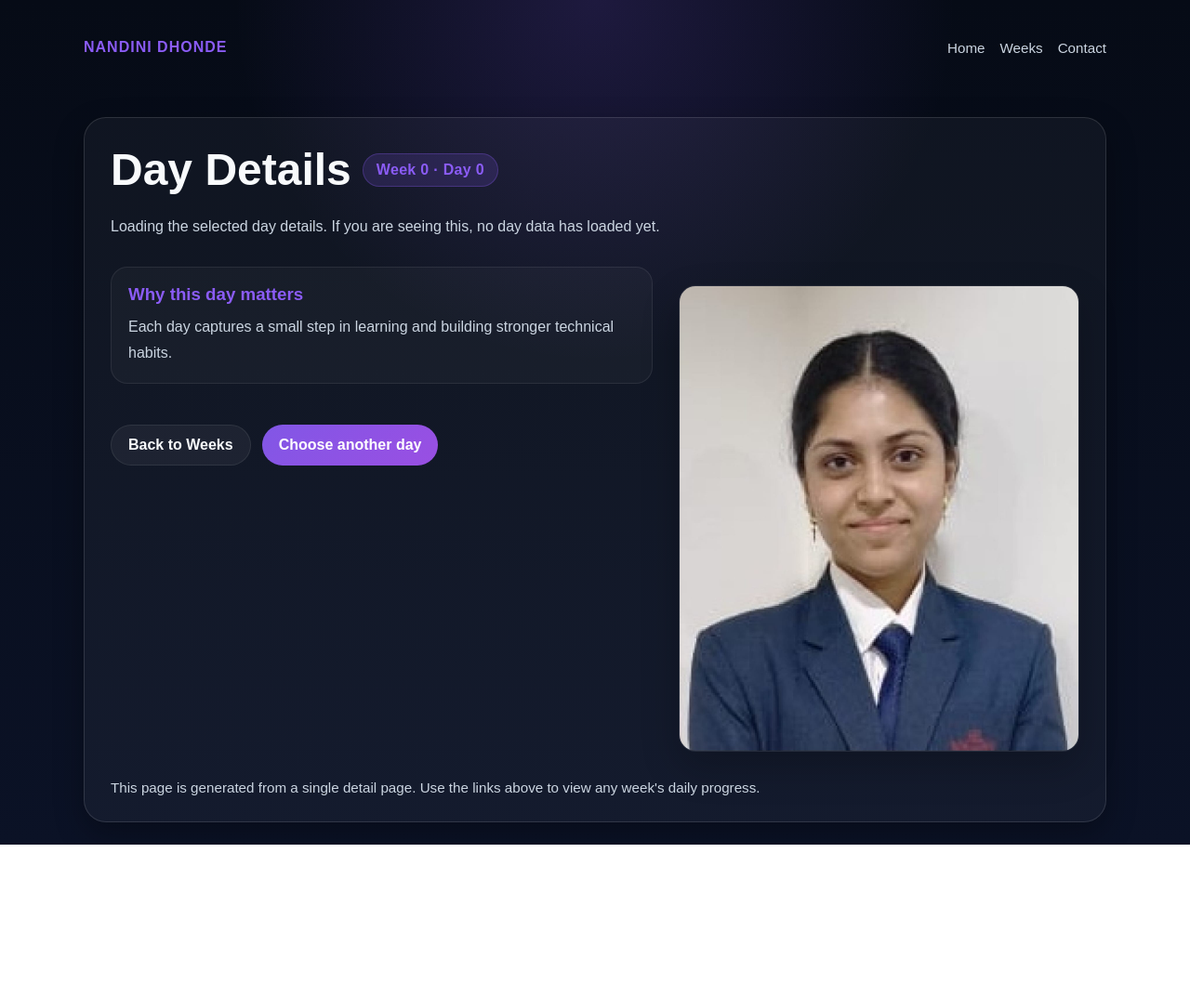
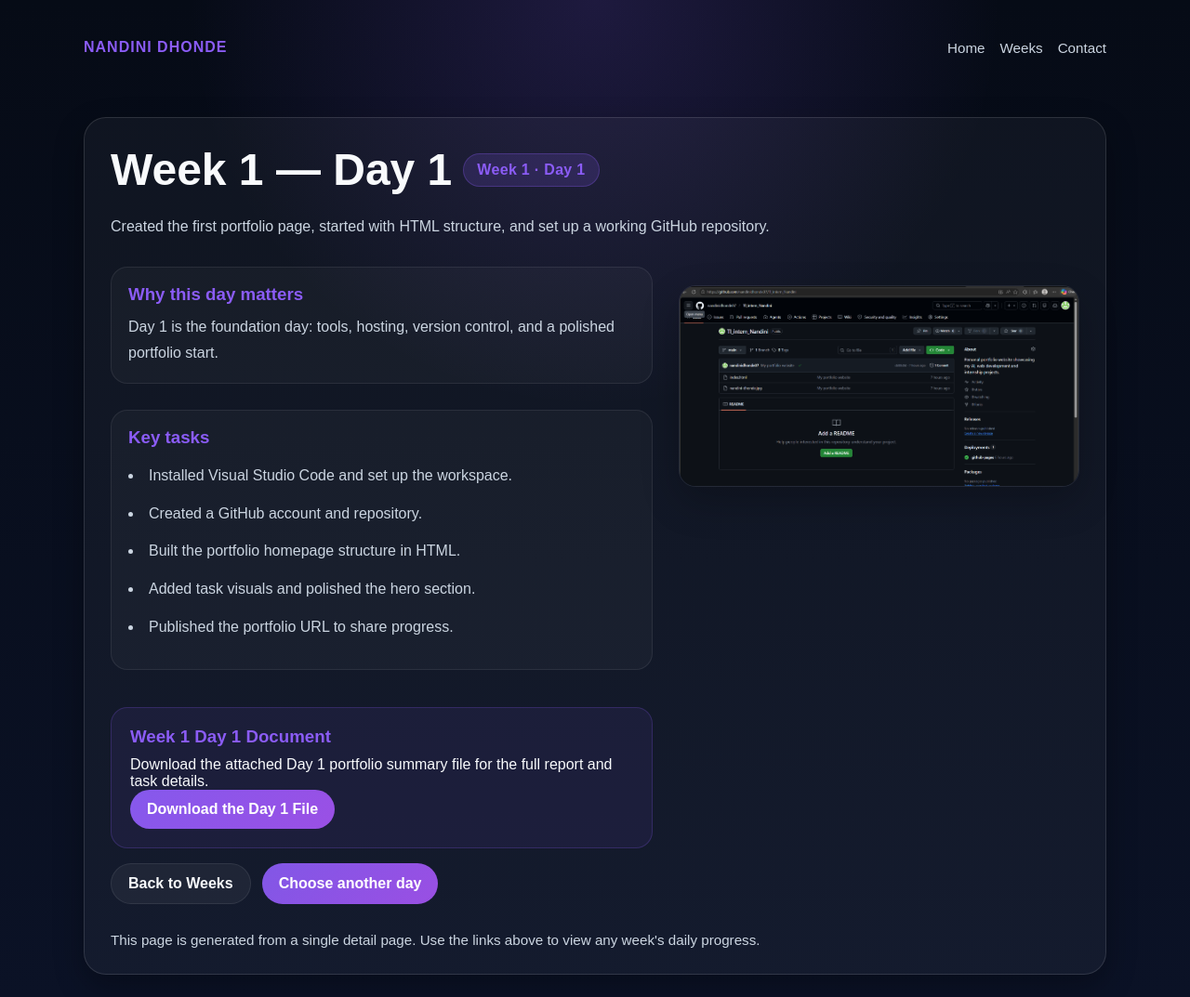
Before and after one commit to nandinidhonde07/Tl_intern_Nandini, a plain HTML site: page day.html in a window 1280 px wide. Shown: the whole page at 93% size. Before the commit the page ends 909 px from the top, so only its background shows below. Drawn offline with Linux system fonts and the light colour scheme.

Commit message:
final update

```diff
--- a/day.html
+++ b/day.html
@@ -41,6 +41,10 @@
     .info-box { background: rgba(255,255,255,0.03); border:1px solid rgba(255,255,255,0.08); border-radius: 18px; padding: 18px; }
     .info-box h3 { color: var(--accent); margin-bottom: 10px; }
     .info-box p { color: var(--muted); line-height:1.75; }
+    .download-card { background: rgba(139,92,246,0.08); border:1px solid rgba(139,92,246,0.22); border-radius: 18px; padding: 20px; margin-top: 20px; }
+    .download-card h3 { color: var(--accent); margin-bottom: 10px; }
+    .download-card a { display:inline-flex; align-items:center; justify-content:center; padding: 12px 18px; border-radius:999px; background: linear-gradient(135deg, rgba(139,92,246,0.95), rgba(168,85,247,0.9)); color:#fff; font-weight:700; text-decoration:none; transition: transform 180ms ease, box-shadow 180ms ease; }
+    .download-card a:hover { transform: translateY(-2px); box-shadow: 0 12px 28px rgba(139,92,246,0.24); }
     .button-group { display:flex; flex-wrap:wrap; gap:12px; margin-top: 16px; }
     .btn { display:inline-flex; align-items:center; justify-content:center; padding: 12px 18px; border-radius:999px; font-weight:700; transition: transform 180ms ease, filter 180ms ease; }
     .btn-back { background: rgba(255,255,255,0.05); border:1px solid rgba(255,255,255,0.08); color: var(--text); }
@@ -84,7 +88,10 @@
             <p id="dayWhy">Each day captures a small step in learning and building stronger technical habits.</p>
           </div>
 
-          <div class="details-block" id="dayBlocks"></div>
+          <div class="details-block">
+          <div id="dayBlocks"></div>
+          <div id="docLink"></div>
+      </div>
 
           <div class="button-group">
             <a class="btn btn-back" href="index.html#weeks">Back to Weeks</a>
@@ -197,18 +204,21 @@
       return new URLSearchParams(window.location.search).get(key);
     }
 
-    const week = parseInt(getQueryValue('week'), 10);
-    const day = parseInt(getQueryValue('day'), 10);
-    const detail = data[week] && data[week][day];
+    const week = parseInt(getQueryValue('week'), 10) || 1;
+    const day = parseInt(getQueryValue('day'), 10) || 1;
 
     const dayTitle = document.getElementById('dayTitle');
     const dayBadge = document.getElementById('dayBadge');
     const dayDescription = document.getElementById('dayDescription');
     const dayWhy = document.getElementById('dayWhy');
     const dayBlocks = document.getElementById('dayBlocks');
+    const docLink = document.getElementById('docLink');
     const dayImage = document.getElementById('dayImage');
     const photoBlock = document.getElementById('photoBlock');
 
+    const detail = data[week] && data[week][day] ? data[week][day] : data[1][1];
+
+    window.addEventListener('DOMContentLoaded', function() {
       if (!detail) {
         dayTitle.textContent = 'Day Not Found';
         dayBadge.textContent = 'Invalid selection';
@@ -236,6 +246,19 @@
           </ul>
         </div>
       `;
+
+      if (week === 1 && day === 1) {
+        docLink.innerHTML = `
+          <div class="download-card">
+            <h3>Week 1 Day 1 Document</h3>
+            <p class="section-subtitle">Download the attached Day 1 portfolio summary file for the full report and task details.</p>
+            <a href="Week 1 of Day 1.docx" download>Download the Day 1 File</a>
+          </div>
+        `;
+      } else {
+        docLink.innerHTML = '';
+      }
+    });
   </script>
 </body>
 </html>
```
Also changed, not shown: index.html (+5 -0 lines), temp-check.js (added, +15 -0 lines), 1 other file. Lines whose indentation alone changed are shown as unchanged.
